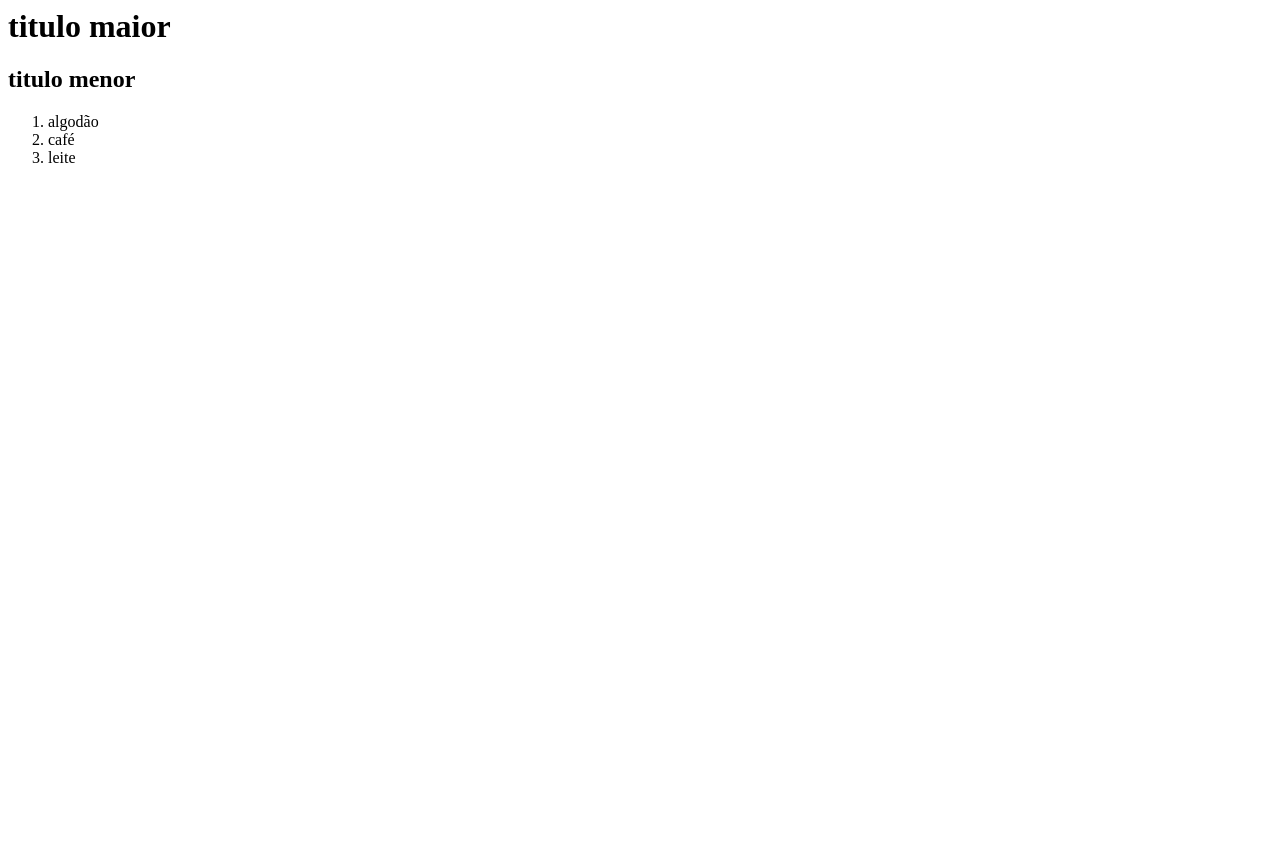
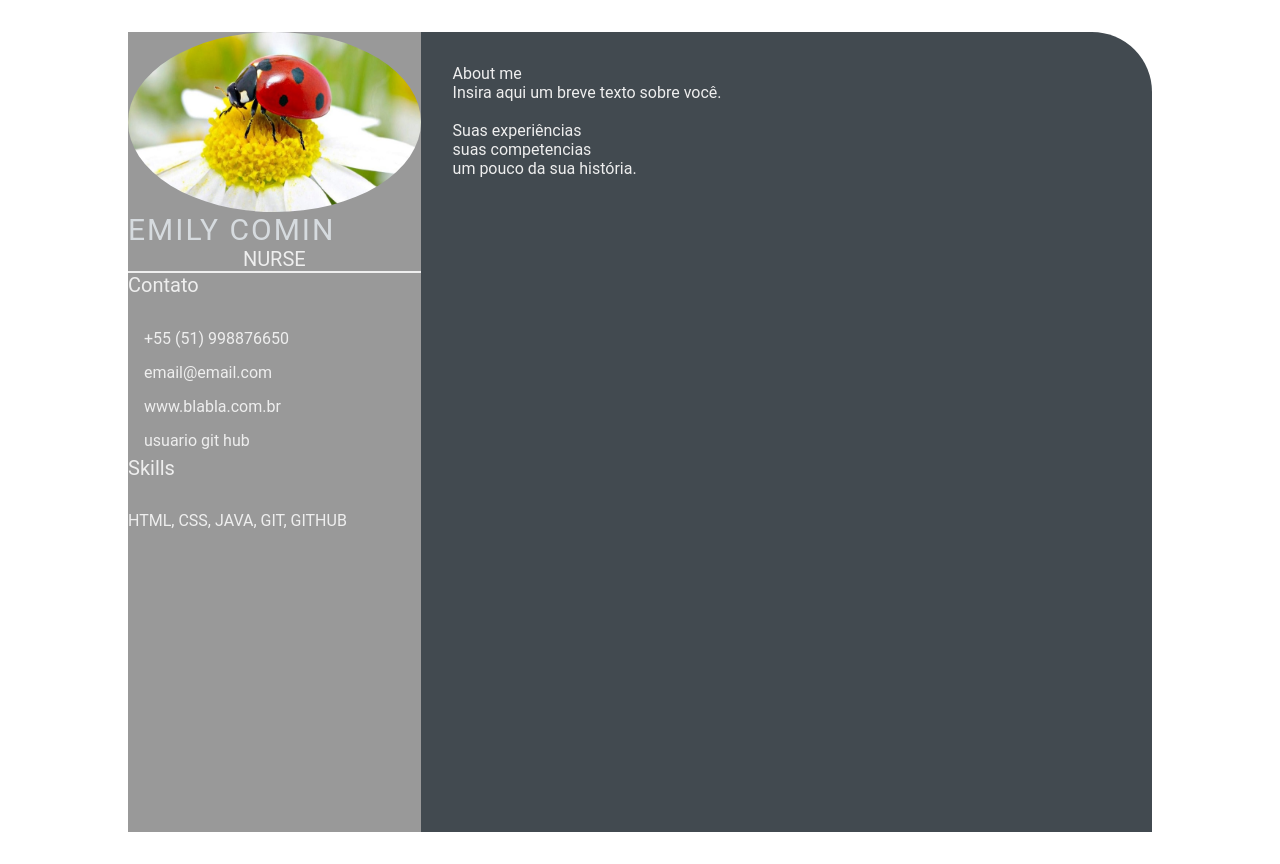
Before and after one commit to emilycomin/devvweekgit.github.io, a plain HTML site: page index.html in a window 1280 px wide. Before the commit the page ends 800 px from the top, so only its background shows below. Drawn offline with Linux system fonts and the light colour scheme.

Commit message:
feature: add styles.css and update index.html (#2)

```diff
--- a/index.html
+++ b/index.html
@@ -1,22 +1,54 @@
-<html>
-    <head>
-        <title> Hello </title>
+<!DOCTYPE html>
+<html lang="en">
+<head>
+    <meta charset="UTF-8">
+    <meta http-equiv="X-UA-Compatible" content="IE=edge">
+    <meta name="viewport" content="width=device-width, initial-scale=1.0">
+    <title>Emily Comin CV</title>
 
-    </head>
-    <body>
-        <h1>titulo maior </h1>
-        <h2> titulo menor</h2>
+    <link rel="stylesheet" href="style.css">
+</head>
+<body>
+    <main class="resume-contents">
+        <section class="left-section">
+            <section class="left-section contents">
+                <div class="profile">
+                    <img class="profile-image" src="img/profile-image.jpg" alt="Profile Image">
+                  <p class="name">Emily Comin</p>
+                  <p class="profession">Nurse</p>
 
-        <ol>
-            <li>
-                algodão</li>
-              <li>café</li>
-            <li>leite
-            </li>
-        </ol>
-    </body>
-    <footer>
+                </div>
+                <div class="contact-info">
+                       <p class="left-title">Contato</p>
+                       <ul>
+                        <li> <i class="fa fa-phone"></i> +55 (51) 998876650 </li>
+                        <li> <i class="fa fa-envelope"></i> email@email.com </li>
+                        <li> <i class="fa fa-globe"></i> www.blabla.com.br </li>
+                        <li> <i class="fa fa-github"></i> usuario git hub </li>
+                       </ul>
+                </div>
+                <div class="skills">
+                    <p class="left-title">Skills</p>
+                    <ul>
+                        <li><p>HTML, CSS, JAVA, GIT, GITHUB</p></li>
+                    </ul>
+                </div>
+         </section>
+        </section>
+        <section class="right-section">
+            <div class="right-section-contents">
+                <section class="about gap">
+                        <div class="right-title">About me</div>
+                            <p clas="about-me-contents">
+                                Insira aqui um breve texto sobre você.<br>
+                                <br> Suas experiências
+                                <br> suas competencias
+                                <br> um pouco da sua história.
 
-    </footer>
-
+                            </p>
+                </section>
+            </div>
+        </section>
+    </main>
+</body>
 </html>
--- /dev/null
+++ b/style.css
@@ -0,0 +1,108 @@
+* {
+    margin: 0;
+    padding: 0;
+    box-sizing: border-box;
+    list-style: none;
+    font-family: 'Roboto', sans-serif;
+}
+
+.resume-contents {
+    min-height: 100vh;
+    width: 80%;
+    margin: 2rem auto;
+    display: grid;
+    grid-template-columns: repeat(7, 1fr);
+}
+
+.left-section {
+    grid-column: span 2;
+    height: 100%;
+    background-color: #999999;
+}
+
+.right-section {
+    grid-column: span 5;
+    height: 100%;
+    background-color: #424a50;
+    border-radius: 0px 60px 0px 0px;
+    color: #eeeeee;
+}
+
+.left-section-contents{
+    padding: 2rem 2rem;
+}
+
+.profile {
+    width: 100%;
+    border-bottom: 2px solid #eeeeee;
+}
+
+.profile-image {
+    height: 180px;
+    width: 100%;
+    border-radius: 80%;
+    display: block;
+  margin-left: auto;
+  margin-right: auto;
+}
+
+.name {
+    color: #D6DBDF;
+    font-size: 30px;
+    letter-spacing: 2px;
+    text-transform: uppercase;
+}
+
+.profession {
+    color: #eeeeee;
+    font-size: 20px;
+    text-transform: uppercase;
+    text-align: center;
+}
+
+/* .contact-info { border-bottom: 2px solid #1B2631; } */
+.left-title {
+    color: #eeeeee;
+    font-size: 20px;
+}
+
+.contact-info ul {
+    padding-top: 1.5rem;
+}
+
+.contact-info ul li,
+.references ul li {
+    padding: .4rem 0;
+    color: #eeeeee;
+}
+
+.contact-info ul li i,
+.references ul li i {
+    padding-right: 1rem;
+    font-size: 18px;
+    color: #eeeeee;
+}
+
+.skills ul {
+    padding-top: 1.5rem;
+}
+.skills ul li p {
+    padding: .4rem 0;
+    color: #eeeeee;
+}
+
+.right-section-contents {
+    padding: 2rem 2rem;
+}
+
+.right-title {
+    color: #eeeeee;
+}
+
+.gap {
+    padding-bottom: 2rem;
+}
+.about-me-contents {
+    font-size: 18px;
+    color: #eeeeee;
+}
```
Also changed, not shown: img/profile-image.jpg (added).
